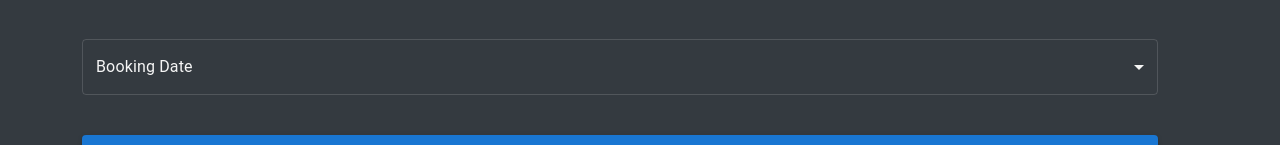
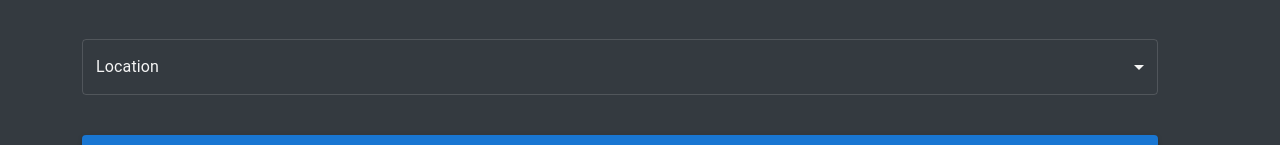
Before and after one commit to minh03112k/barbershop, a Next.js app: page /booking in a window 1280 px wide. Shown: the part 349-494 px from the top of the page. Built offline with nearby package versions, Linux system fonts and the light colour scheme.

Commit message:
fix text

```diff
--- a/src/pages/booking.tsx
+++ b/src/pages/booking.tsx
@@ -114,13 +114,13 @@ export default function Booking() {
                 sx={{ color: '#F5F5F5' }}
                 id="demo-simple-select-label-date"
               >
-                Booking Date
+                Location
               </InputLabel>
               <Select
                 labelId="demo-simple-select-label-date"
                 id="demo-simple-select-date"
                 value={bookingDate}
-                label="Booking Date"
+                label="Location"
                 onChange={handleChangeBookingDate}
                 sx={{
                   '& fieldset': {
```
